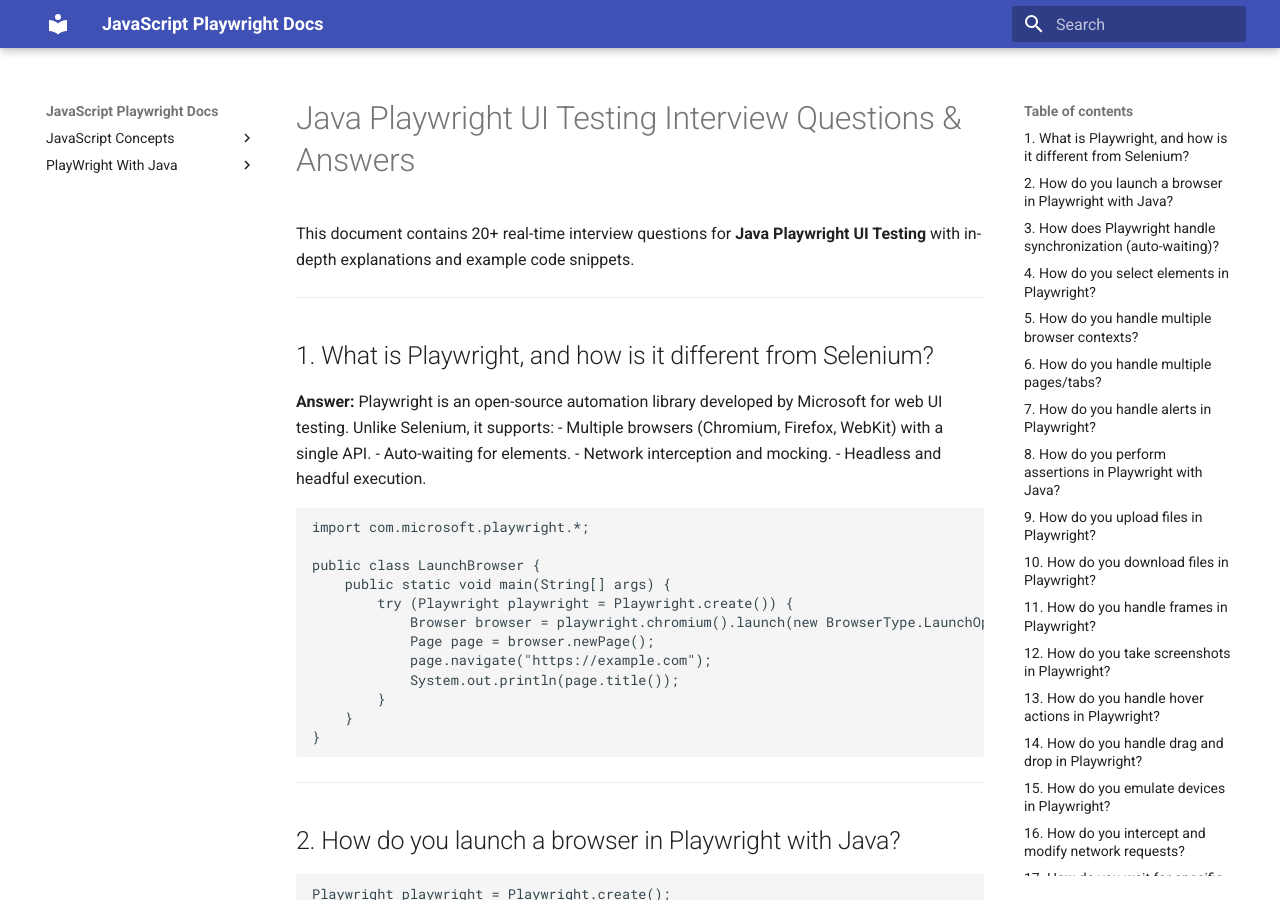
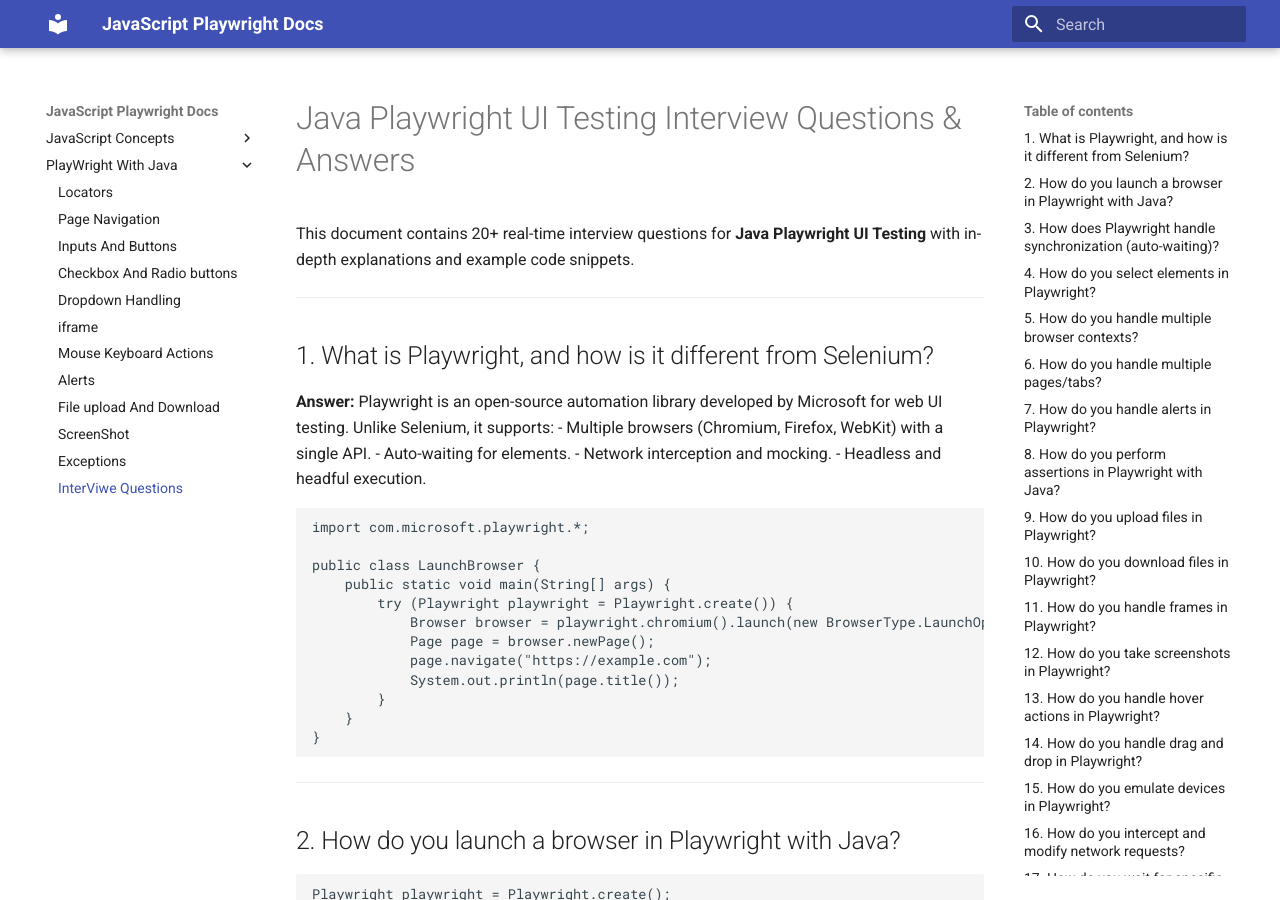
Before and after one commit to Play-Wright-course/automation-testing, an MkDocs documentation site: the page built from docs/playwright-Java/interview-question.md, in a window 1280 px wide and 900 px high. Built offline with MkDocs 1.6.1 and Material for MkDocs 9.7.7, drawn with Linux system fonts in a browser that asks for light colours.

Commit message:
Update mkdocs.yml

```diff
--- a/mkdocs.yml
+++ b/mkdocs.yml
@@ -23,6 +23,7 @@
       - File upload And Download: playwright-Java/file-upload-download.md
       - ScreenShot: playwright-Java/screenshot.md
       - Exceptions: playwright-Java/exceptions.md
+      - InterViwe Questions: playwright-Java/interview-question.md
 
 
 
```
